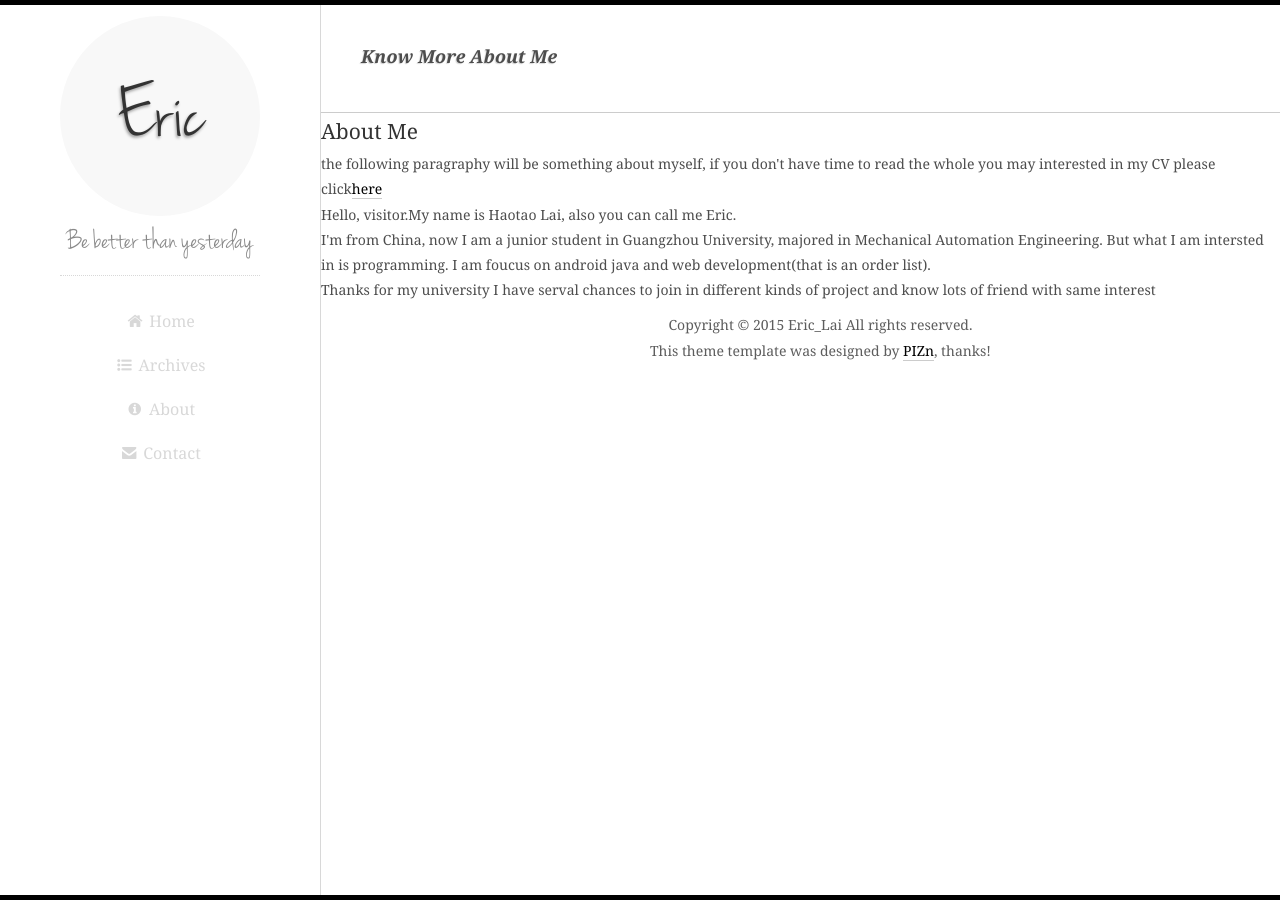
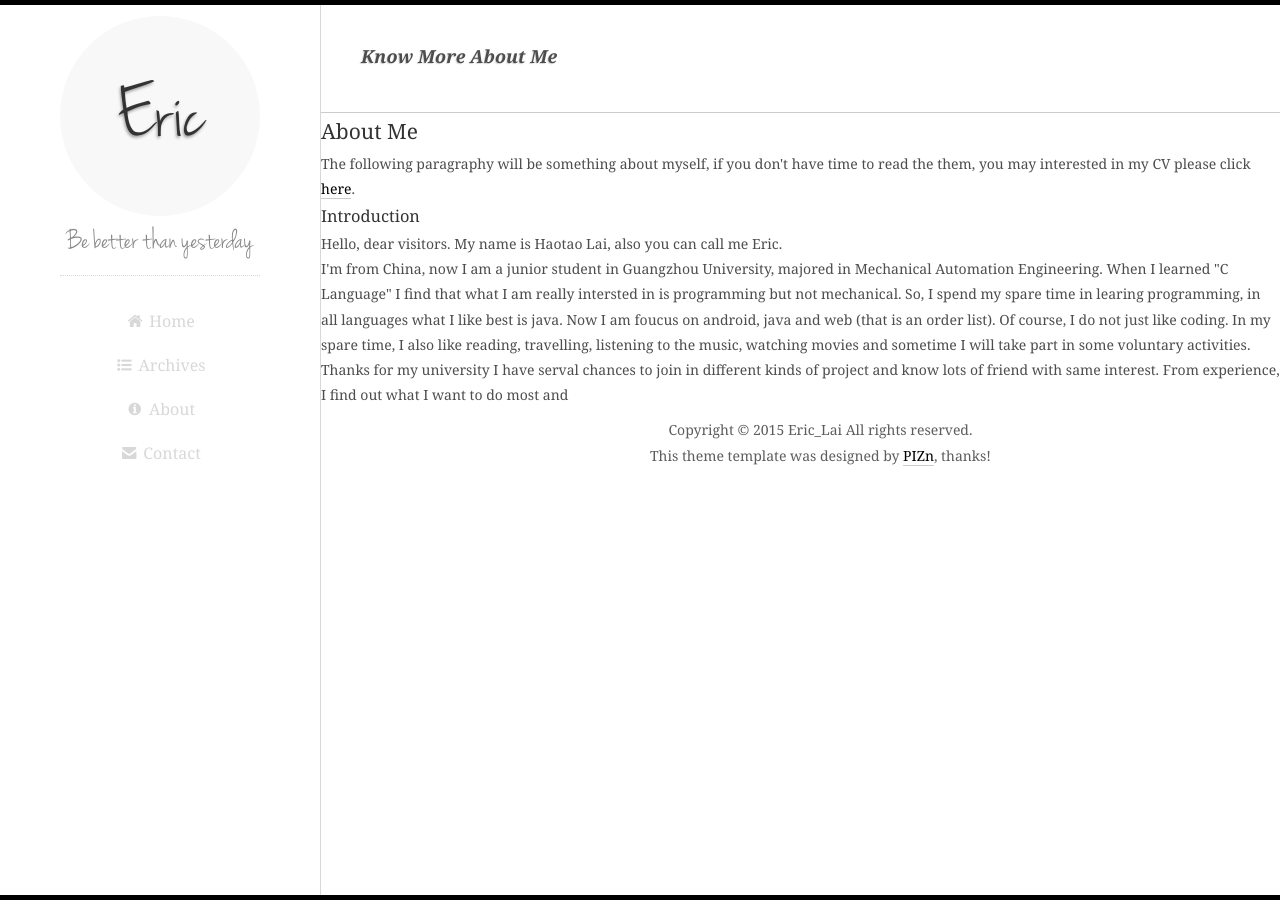
Before and after one commit to laihaotao/laihaotao.github.io, a Jekyll site: the page built from about.html, in a window 1280 px wide. Built offline with Jekyll 4.4.1, drawn with Linux system fonts in a browser that asks for light colours; Markdown is read by kramdown in place of the engine named in the settings.

Commit message:
about me changed

```diff
--- a/about.html
+++ b/about.html
@@ -5,10 +5,11 @@ date: Know More About Me
 ---
 <article calss="post">
 <h2>About Me</h2>
-<p>the following paragraphy will be something about myself, if you don't have time to read the whole you may interested in my CV please click<a href="{{site.url}}/documents/cv_english.pdf" target="_blank">here</a></p>
-<p>Hello, visitor.My name is Haotao Lai, also you can call me Eric.</p>
+<p> The following paragraphy will be something about myself, if you don't have time to read the them, you may interested in my CV please click <a href="{{site.url}}/documents/cv_english.pdf" target="_blank">here</a>.</p>
+<h3>Introduction</h3>
+<p>Hello, dear visitors. My name is Haotao Lai, also you can call me Eric.</p>
 <p>
-I'm from China, now I am a junior student in Guangzhou University, majored in Mechanical Automation Engineering. But what I am intersted in is programming. I am foucus on android java and web development(that is an order list).
+I'm from China, now I am a junior student in Guangzhou University, majored in Mechanical Automation Engineering. When I learned "C Language" I find that what I am really intersted in is programming but not mechanical. So, I spend my spare time in learing programming, in all languages what I like best is java. Now I am foucus on android, java and web (that is an order list). Of course, I do not just like coding. In my spare time, I also like reading, travelling, listening to the music, watching movies and sometime I will take part in some voluntary activities.
 </p>
-<p>Thanks for my university I have serval chances to join in different kinds of project and know lots of friend with same interest</p>
+<p>Thanks for my university I have serval chances to join in different kinds of project and know lots of friend with same interest. From experience, I find out what I want to do most and </p>
 </article>
```
